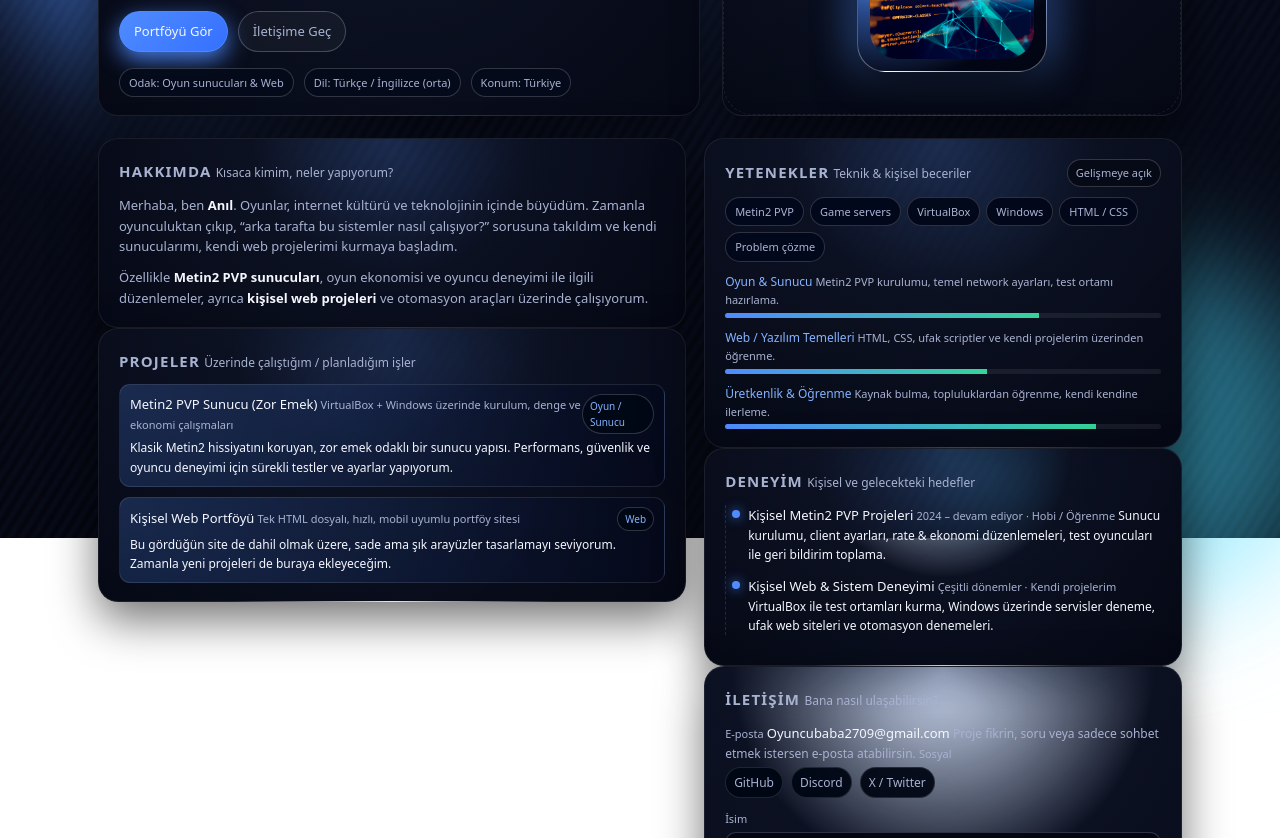
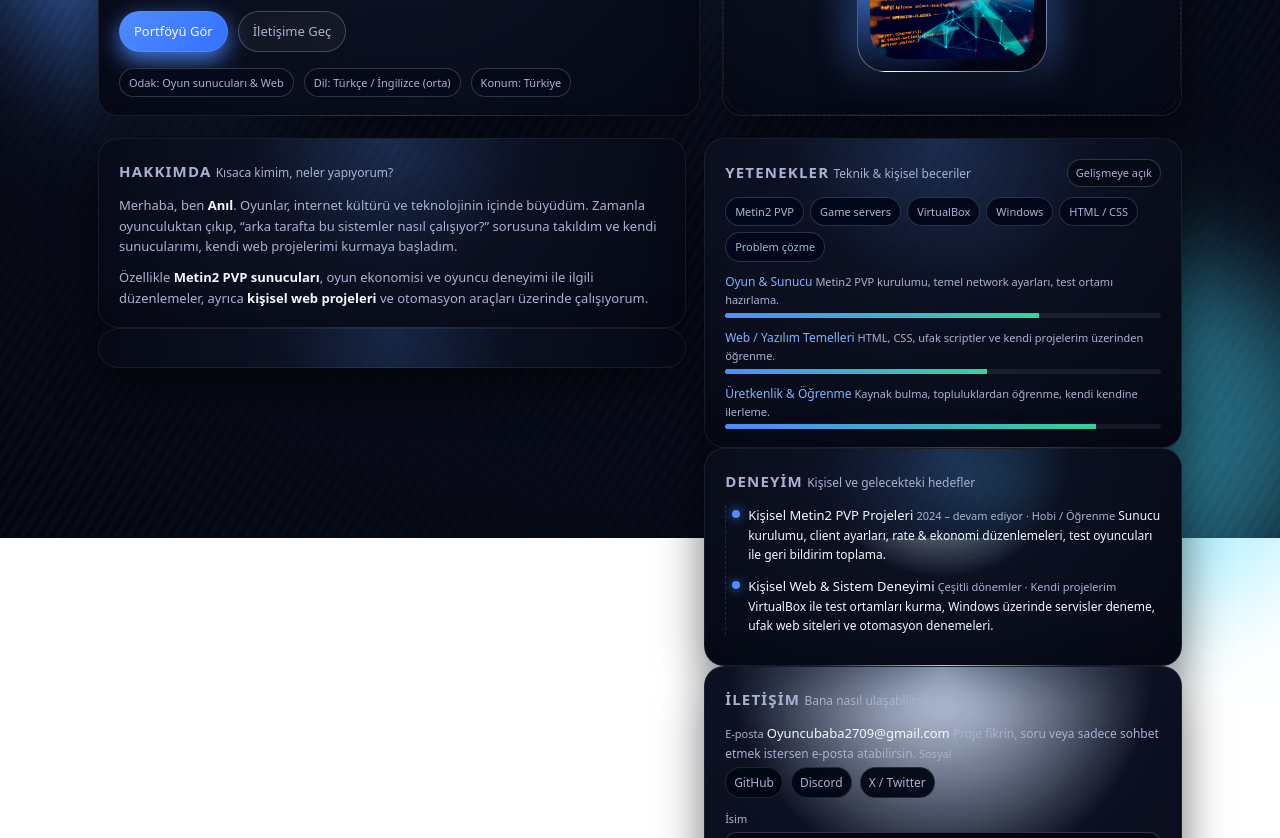
Before and after one commit to anilyilmaz-gif/benimSitem, a plain HTML site: page index.html in a window 1280 px wide. Shown: the part 262-1100 px from the top of the page. Drawn offline with Linux system fonts and the light colour scheme.

Commit message:
Add files via upload

```diff
--- a/index.html
+++ b/index.html
@@ -985,67 +985,6 @@
 
       <!-- PROJECTS -->
       <section class="card" id="projects">
-        <div class="section-title-row">
-          <div>
-            <div class="section-title lang lang-tr">Projeler</div>
-            <div class="section-title lang lang-en">Projects</div>
-            <div class="section-subtitle lang lang-tr">Üzerinde çalıştığım / planladığım işler</div>
-            <div class="section-subtitle lang lang-en">Things I'm working on or planning next.</div>
-          </div>
-        </div>
-
-        <div class="project-list">
-          <article class="project">
-            <div class="project-header">
-              <div>
-                <div class="project-title lang lang-tr">Metin2 PVP Sunucu (Zor Emek)</div>
-                <div class="project-title lang lang-en">Metin2 PVP Server (Hard Farm)</div>
-                <div class="timeline-meta lang lang-tr">
-                  VirtualBox + Windows üzerinde kurulum, denge ve ekonomi çalışmaları
-                </div>
-                <div class="timeline-meta lang lang-en">
-                  Installed on Windows via VirtualBox, focused on balance &amp; game economy
-                </div>
-              </div>
-              <span class="project-tag lang lang-tr">Oyun / Sunucu</span>
-              <span class="project-tag lang lang-en">Game / Server</span>
-            </div>
-            <p class="lang lang-tr">
-              Klasik Metin2 hissiyatını koruyan, zor emek odaklı bir sunucu yapısı.
-              Performans, güvenlik ve oyuncu deneyimi için sürekli testler ve ayarlar yapıyorum.
-            </p>
-            <p class="lang lang-en">
-              A hard–farm Metin2 server that keeps the classic feeling while focusing on
-              performance, security and fair player experience. Constantly tweaking rates
-              and systems.
-            </p>
-          </article>
-
-          <article class="project">
-            <div class="project-header">
-              <div>
-                <div class="project-title lang lang-tr">Kişisel Web Portföyü</div>
-                <div class="project-title lang lang-en">Personal Web Portfolio</div>
-                <div class="timeline-meta lang lang-tr">
-                  Tek HTML dosyalı, hızlı, mobil uyumlu portföy sitesi
-                </div>
-                <div class="timeline-meta lang lang-en">
-                  Single-file, fast and mobile friendly portfolio website
-                </div>
-              </div>
-              <span class="project-tag">Web</span>
-            </div>
-            <p class="lang lang-tr">
-              Bu gördüğün site de dahil olmak üzere, sade ama şık arayüzler tasarlamayı
-              seviyorum. Zamanla yeni projeleri de buraya ekleyeceğim.
-            </p>
-            <p class="lang lang-en">
-              Including this one, I enjoy building clean but stylish interfaces.
-              I'll keep adding new projects here over time.
-            </p>
-          </article>
-        </div>
-      </section>
     </div>
 
     <!-- RIGHT -->
```
